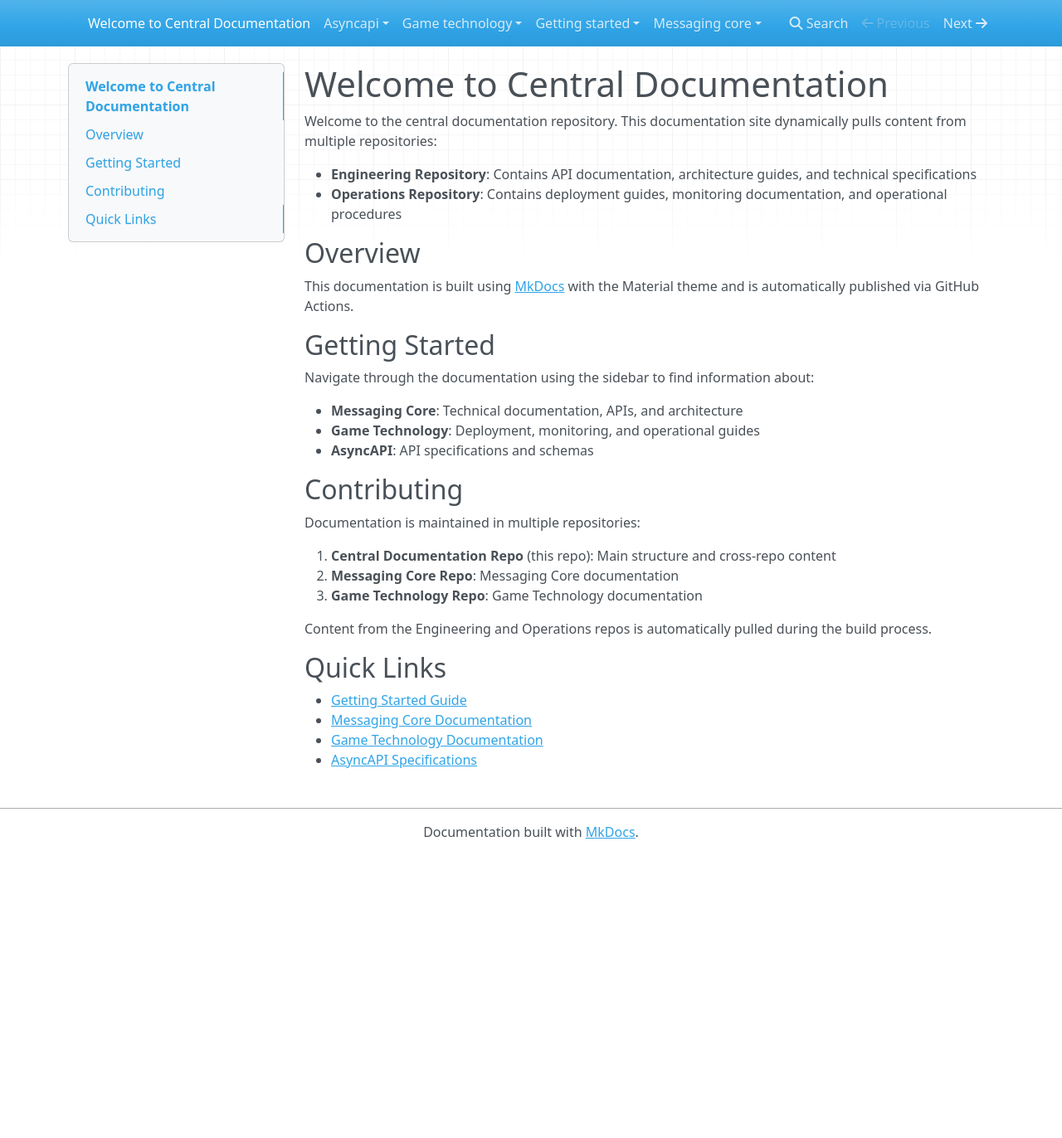
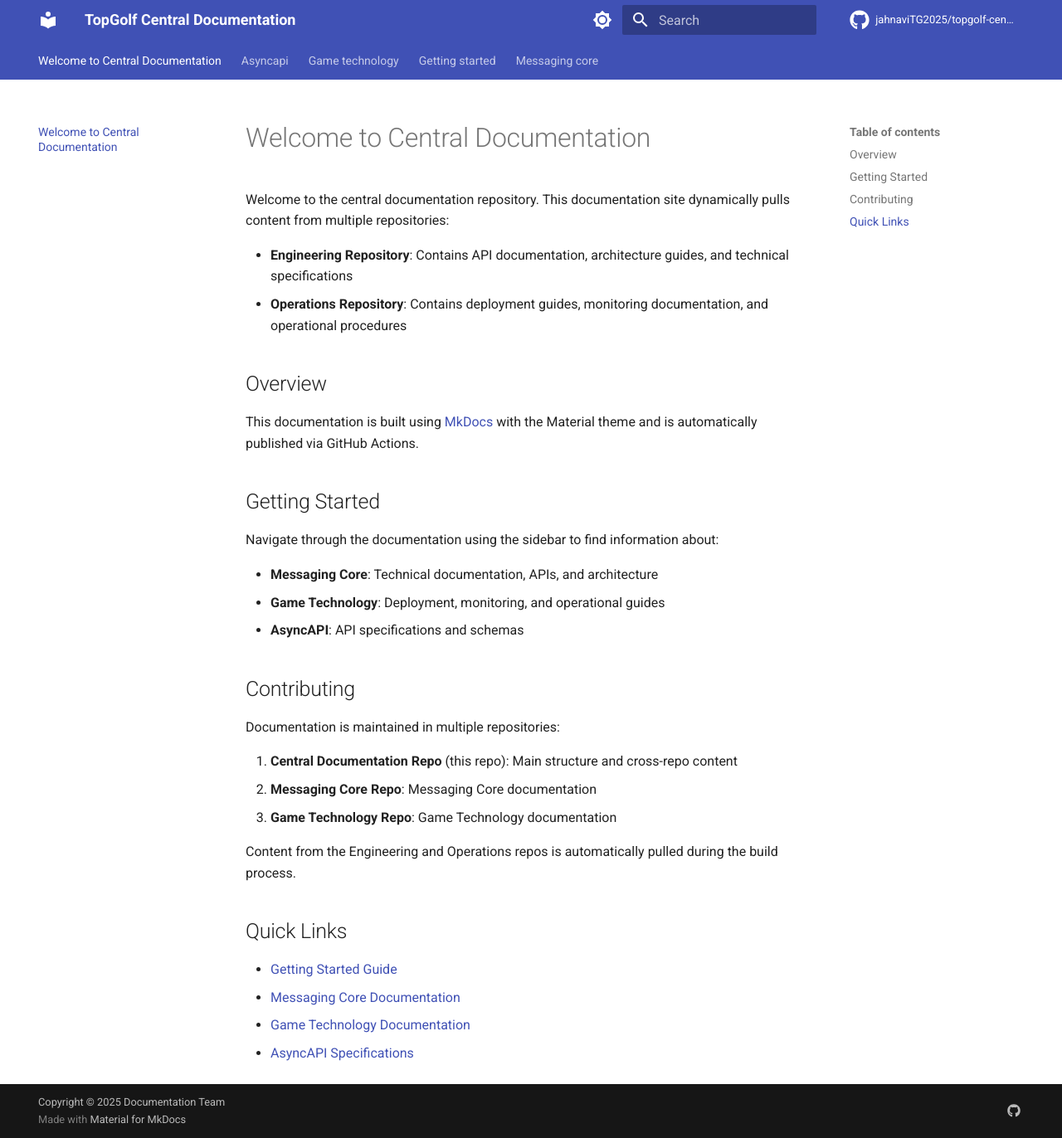
Before and after one commit to jahnaviTG2025/topgolf-central-documentation, an MkDocs documentation site: the page built from docs/index.md, in a window 1280 px wide and 1372 px high. Shown: the whole window at 83% size. Built offline with MkDocs 1.6.1 and Material for MkDocs 9.7.7, drawn with Linux system fonts in a browser that asks for light colours; nearby versions of some CDN libraries; comment, search, counter and statistics services are not loaded; part of the change alters nothing that is shown.

Commit message:
Updated files

```diff
--- a/mkdocs.yml
+++ b/mkdocs.yml
@@ -1,161 +1,86 @@
-name: Build and Deploy Documentation to S3
+site_name: TopGolf Central Documentation
+site_description: Central documentation repository pulling content from messaging-core and virtual-golf-game-api repos
+site_author: Documentation Team
+# Update this to your S3 website URL or CloudFront URL
+site_url: http://your-bucket-name.s3-website-us-east-1.amazonaws.com/
 
-on:
-  push:
-    branches:
-      - main
-      - master
-  pull_request:
-    branches:
-      - main
-      - master
-  workflow_dispatch:
-    inputs:
-      triggered_by:
-        description: 'Repository that triggered this build'
-        required: false
-        type: string
-  repository_dispatch:
-    types: [trigger-docs-update]
+# Repository information for "Edit on GitHub" links
+repo_name: jahnaviTG2025/topgolf-central-documentation
+repo_url: https://github.com/jahnaviTG2025/topgolf-central-documentation
+edit_uri: edit/main/docs/
 
-env:
-  # S3 Configuration - Update these or use repository secrets
-  AWS_REGION: us-east-1
-  S3_BUCKET: ${{ secrets.S3_BUCKET_NAME }}
-  CLOUDFRONT_DISTRIBUTION_ID: ${{ secrets.CLOUDFRONT_DISTRIBUTION_ID }}
+# Copyright
+copyright: Copyright &copy; 2025 Documentation Team
 
-jobs:
-  build-and-deploy:
-    runs-on: ubuntu-latest
+# Theme
+theme:
+  name: material
+  palette:
+    # Light mode
+    - scheme: default
+      primary: indigo
+      accent: indigo
+      toggle:
+        icon: material/brightness-7
+        name: Switch to dark mode
+    # Dark mode
+    - scheme: slate
+      primary: indigo
+      accent: indigo
+      toggle:
+        icon: material/brightness-4
+        name: Switch to light mode
+  features:
+    - navigation.tabs
+    - navigation.sections
+    - navigation.expand
+    - navigation.top
+    - search.suggest
+    - search.highlight
+    - content.code.annotate
+    - content.code.copy
+  icon:
+    repo: fontawesome/brands/github
 
-    permissions:
-      contents: read
-      id-token: write
+# Plugins
+plugins:
+  - search:
+      lang: en
+  - git-revision-date-localized:
+      enable_creation_date: true
 
-    steps:
-      - name: Checkout central documentation repo
-        uses: actions/checkout@v4
-        with:
-          fetch-depth: 0
+# Extensions
+markdown_extensions:
+  - pymdownx.highlight:
+      anchor_linenums: true
+  - pymdownx.inlinehilite
+  - pymdownx.snippets
+  - pymdownx.superfences:
+      custom_fences:
+        - name: mermaid
+          class: mermaid
+          format: !!python/name:pymdownx.superfences.fence_code_format
+  - pymdownx.tabbed:
+      alternate_style: true
+  - pymdownx.tasklist:
+      custom_checkbox: true
+  - pymdownx.emoji:
+      emoji_index: !!python/name:materialx.emoji.twemoji
+      emoji_generator: !!python/name:materialx.emoji.to_svg
+  - admonition
+  - attr_list
+  - md_in_html
+  - tables
+  - toc:
+      permalink: true
+      toc_depth: 3
 
-      - name: Set up Python
-        uses: actions/setup-python@v5
-        with:
-          python-version: '3.11'
+# Extra files
+extra_css:
+  - stylesheets/extra.css
 
-      - name: Install dependencies
-        run: |
-          python -m pip install --upgrade pip
-          pip install -r requirements.txt
-
-      - name: Log trigger information
-        run: |
-          echo "=== Workflow Trigger Information ==="
-          echo "Event: ${{ github.event_name }}"
-          if [ "${{ github.event_name }}" = "repository_dispatch" ]; then
-            echo "Triggered by external repository push"
-            echo "Repository: ${{ github.event.client_payload.repository || 'unknown' }}"
-            echo "Branch: ${{ github.event.client_payload.branch || 'unknown' }}"
-            echo "Commit: ${{ github.event.client_payload.commit || 'unknown' }}"
-            echo "Changed files: ${{ github.event.client_payload.changed_files || 'unknown' }}"
-            echo "AsyncAPI changed: ${{ github.event.client_payload.asyncapi_changed || 'false' }}"
-          elif [ "${{ github.event_name }}" = "workflow_dispatch" ]; then
-            echo "Manually triggered"
-            echo "Triggered by input: ${{ inputs.triggered_by || 'manual' }}"
-          elif [ "${{ github.event_name }}" = "schedule" ]; then
-            echo "Scheduled weekly update (fallback)"
-          fi
-
-      - name: Determine trigger repository and commit info
-        id: trigger_repo
-        run: |
-          if [ "${{ github.event_name }}" = "repository_dispatch" ]; then
-            TRIGGER_REPO="${{ github.event.client_payload.repository }}"
-            TRIGGER_COMMIT="${{ github.event.client_payload.commit }}"
-            TRIGGER_CHANGED_FILES="${{ github.event.client_payload.changed_files }}"
-            echo "repository=$TRIGGER_REPO" >> $GITHUB_OUTPUT
-            echo "commit=$TRIGGER_COMMIT" >> $GITHUB_OUTPUT
-            echo "changed_files=$TRIGGER_CHANGED_FILES" >> $GITHUB_OUTPUT
-            echo "Triggered by repository: $TRIGGER_REPO"
-            echo "Commit SHA: $TRIGGER_COMMIT"
-            echo "Changed files: $TRIGGER_CHANGED_FILES"
-          else
-            echo "repository=" >> $GITHUB_OUTPUT
-            echo "commit=" >> $GITHUB_OUTPUT
-            echo "changed_files=" >> $GITHUB_OUTPUT
-            echo "Not triggered by repository_dispatch, will pull from all repos using patterns"
-          fi
-
-      - name: Pull content from external repositories
-        env:
-          # Authentication tokens for private repositories
-          # REQUIRED if messaging-core or virtual-golf-game-api are private repos
-          MESSAGING_CORE_REPO_TOKEN: ${{ secrets.MESSAGING_CORE_REPO_TOKEN }}
-          VIRTUAL_GOLF_GAME_API_REPO_TOKEN: ${{ secrets.VIRTUAL_GOLF_GAME_API_REPO_TOKEN }}
-          # Pass the triggering repository, commit, and changed files
-          TRIGGER_REPOSITORY: ${{ steps.trigger_repo.outputs.repository }}
-          TRIGGER_COMMIT: ${{ steps.trigger_repo.outputs.commit }}
-          TRIGGER_CHANGED_FILES: ${{ steps.trigger_repo.outputs.changed_files }}
-        run: |
-          echo "Checking authentication tokens..."
-          if [ -z "$MESSAGING_CORE_REPO_TOKEN" ] && [ -z "$VIRTUAL_GOLF_GAME_API_REPO_TOKEN" ]; then
-            echo "⚠️  Warning: No repository tokens configured"
-            echo "If repositories are private, add MESSAGING_CORE_REPO_TOKEN and/or VIRTUAL_GOLF_GAME_API_REPO_TOKEN secrets"
-          fi
-          python scripts/pull_content.py
-
-      - name: Build documentation
-        run: |
-          mkdocs build --strict
-
-      - name: Configure AWS credentials
-        if: (github.ref == 'refs/heads/main' || github.ref == 'refs/heads/master' || github.event_name == 'repository_dispatch' || github.event_name == 'schedule')
-        uses: aws-actions/configure-aws-credentials@v4
-        with:
-          # Option 1: Use OIDC (recommended for GitHub Actions)
-          # role-to-assume: ${{ secrets.AWS_ROLE_ARN }}
-          # aws-region: ${{ env.AWS_REGION }}
-
-          # Option 2: Use Access Keys (simpler setup)
-          aws-access-key-id: ${{ secrets.AWS_ACCESS_KEY_ID }}
-          aws-secret-access-key: ${{ secrets.AWS_SECRET_ACCESS_KEY }}
-          aws-region: ${{ env.AWS_REGION }}
-
-      - name: Deploy to S3
-        if: (github.ref == 'refs/heads/main' || github.ref == 'refs/heads/master' || github.event_name == 'repository_dispatch' || github.event_name == 'schedule')
-        run: |
-          # Sync built site to S3 bucket
-          aws s3 sync ./site s3://${{ env.S3_BUCKET }} \
-            --delete \
-            --cache-control "max-age=86400" \
-            --exclude "*.html" \
-            --exclude "sitemap.xml"
-
-          # Upload HTML files with shorter cache
-          aws s3 sync ./site s3://${{ env.S3_BUCKET }} \
-            --cache-control "max-age=3600" \
-            --content-type "text/html" \
-            --exclude "*" \
-            --include "*.html"
-
-          # Upload sitemap
-          aws s3 cp ./site/sitemap.xml s3://${{ env.S3_BUCKET }}/sitemap.xml \
-            --cache-control "max-age=3600" \
-            --content-type "application/xml" || true
-
-          echo "Documentation deployed to S3 bucket: ${{ env.S3_BUCKET }}"
-
-      - name: Invalidate CloudFront cache
-        if: (github.ref == 'refs/heads/main' || github.ref == 'refs/heads/master' || github.event_name == 'repository_dispatch' || github.event_name == 'schedule') && env.CLOUDFRONT_DISTRIBUTION_ID != ''
-        run: |
-          aws cloudfront create-invalidation \
-            --distribution-id ${{ env.CLOUDFRONT_DISTRIBUTION_ID }} \
-            --paths "/*"
-          echo "CloudFront cache invalidated"
-
-      - name: Build documentation (PR preview)
-        if: github.event_name == 'pull_request'
-        run: |
-          echo "Documentation built successfully. Review the changes in the PR."
-          echo "Site contents:"
-          ls -la ./site/
+# Extra context
+extra:
+  social:
+    - icon: fontawesome/brands/github
+      link: https://github.com/jahnaviTG2025
```
Also changed, not shown: 1 other file.
